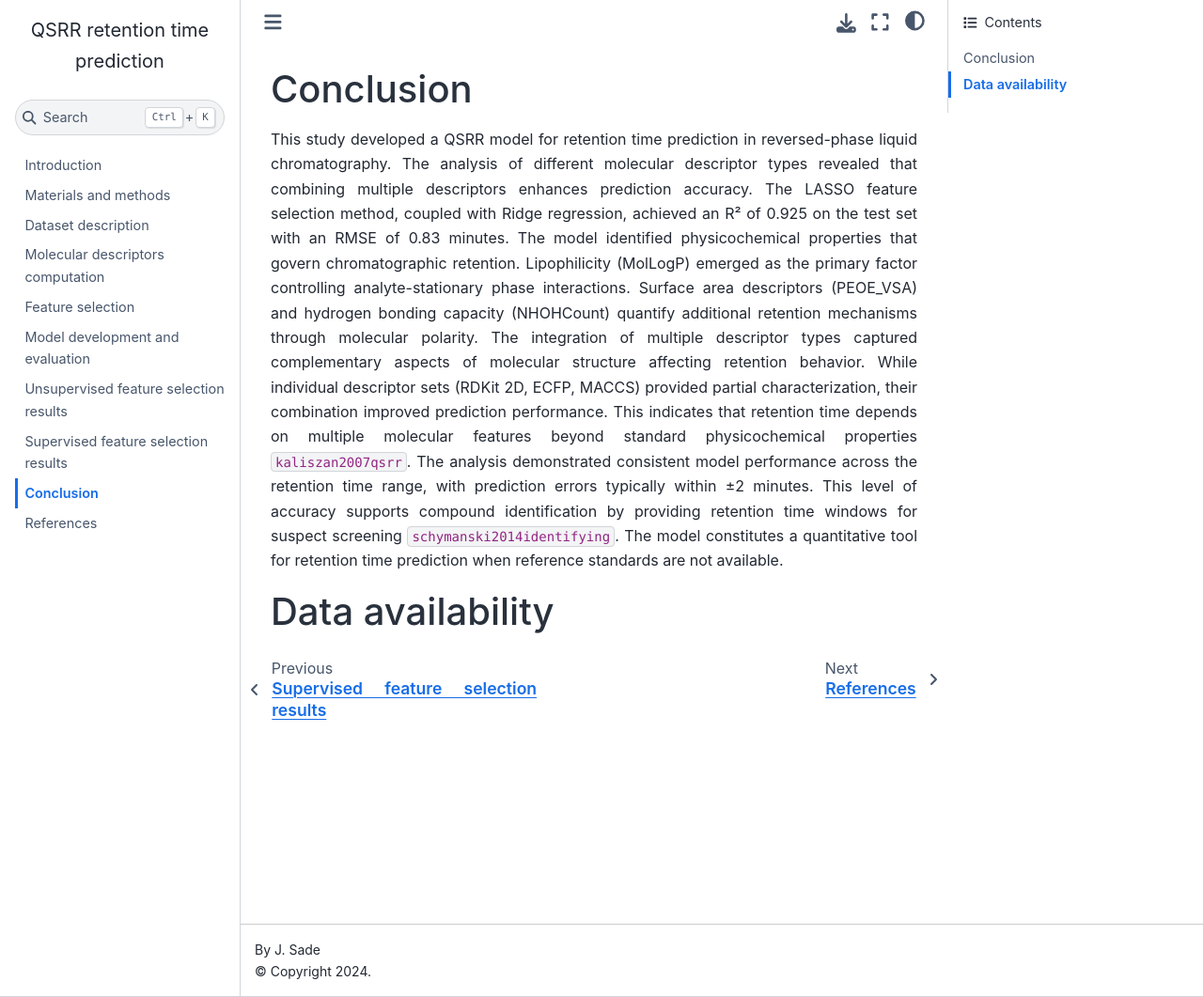
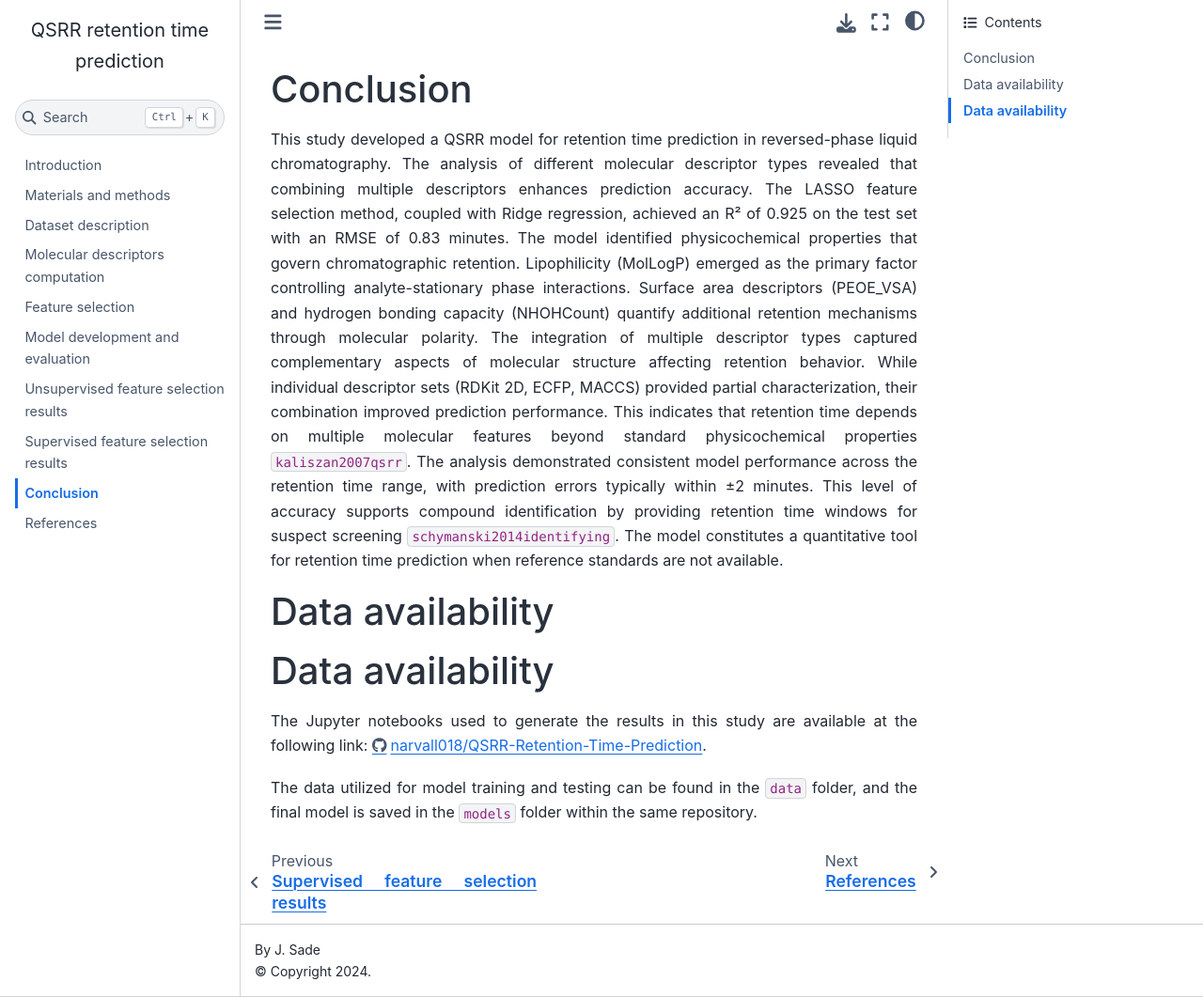
Before and after one commit to narvall018/QSRR-Retention-Time-Prediction, a Jupyter Book: the page built from book/QSPR_Book/conclusion.md, in a window 1280 px wide and 1061 px high. Shown: the whole window at 94% size. Built offline with Jupyter Book 1.0.4 settings and Sphinx 7.4.7 and the Sphinx Book theme 1.1.4, drawn with Linux system fonts in a browser that asks for light colours; cross-references to code outside the pages are shown as plain code.

Commit message:
Mise à jour des sections conclusion et modèles

```diff
--- a/book/QSPR_Book/conclusion.md
+++ b/book/QSPR_Book/conclusion.md
@@ -5,3 +5,10 @@ This study developed a QSRR model for retention time prediction in reversed-phas
 
 
 # Data availability
+
+
+# Data availability
+
+The Jupyter notebooks used to generate the results in this study are available at the following link: [https://github.com/narvall018/QSRR-Retention-Time-Prediction/tree/main/notebook](https://github.com/narvall018/QSRR-Retention-Time-Prediction/tree/main/notebook).
+
+The data utilized for model training and testing can be found in the `data` folder, and the final model is saved in the `models` folder within the same repository.
```
Also changed, not shown: book/QSPR_Book/material_methods/4_models.ipynb.
